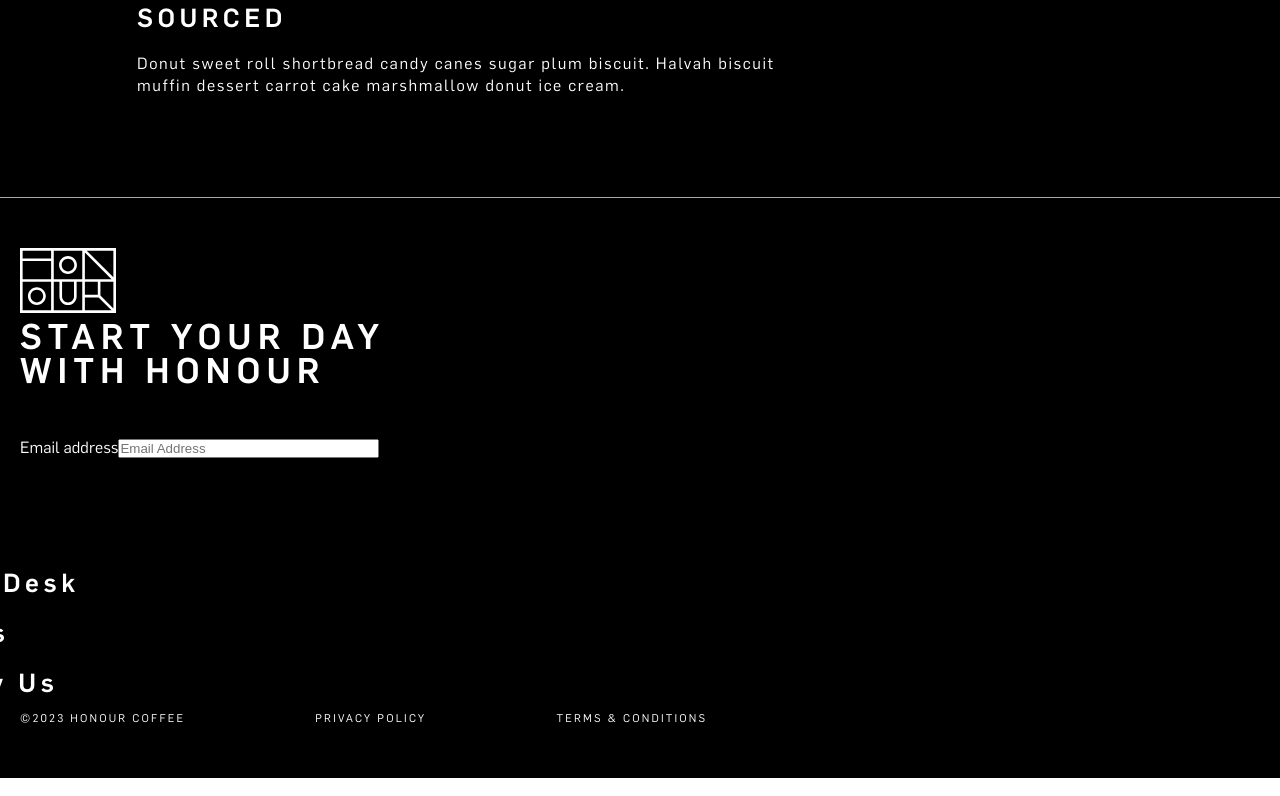
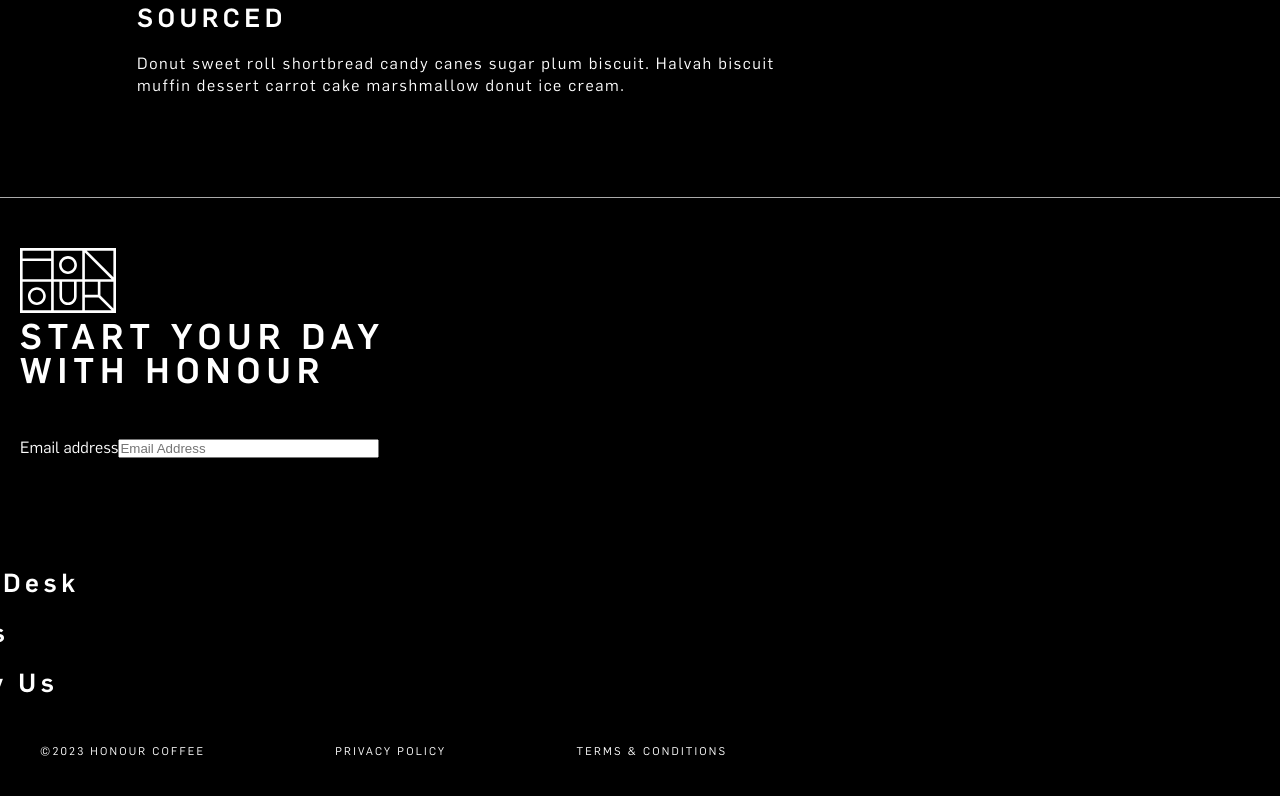
Before and after one commit to AangBel/OnePageHonour, a React (Create React App) app: page / in a window 1280 px wide. Shown: the part 7805-8601 px from the top of the page. Built offline with nearby package versions, Linux system fonts and the light colour scheme.

Commit message:
working on absolute bottom of the page footer content, still need to fix spacing for the legalese

```diff
--- a/src/components/Footer/Footer.css
+++ b/src/components/Footer/Footer.css
@@ -38,6 +38,51 @@
   letter-spacing: 4.4px;
 }
 
+
+.footerEmailInput {
+  color: var(--White, #fff);
+
+  background-color: black;
+  padding-bottom: 100px;
+  padding-left: 100px;
+}
+
+.bottomLineFooterContent{
+  display: flex;
+  justify-content: space-between;
+  align-items: center;
+  background-color: black;
+  color: white;
+  padding: 20px;
+}
+
+
+.legaleseFooter {
+  color: var(--White, #fff);
+
+  background-color: black;
+  font-family: "flama book";
+
+  display: flex;
+  position: relative;
+
+
+  font-size: 11px;
+  font-style: normal;
+  font-weight: 550;
+  line-height: 22px; /* 200% */
+  letter-spacing: 2.2px;
+
+  /* padding: 5px 30px 5px 30px; */
+
+}
+
+.legaleseFooter p{
+  padding-left:100px;
+  padding-right:30px;
+}
+
+
 .socialLinks {
 
   display: flex;
@@ -61,36 +106,5 @@ justify-content: flex-end;
 .socialLinks svg {
   padding:24px;
 
-}
-
-.footerEmailInput {
-  color: var(--White, #fff);
-
-  background-color: black;
-  padding-bottom: 100px;
-  padding-left: 100px;
-}
-
-.legaleseFooter {
-  color: var(--White, #fff);
-
-  background-color: black;
-  font-family: "flama book";
-
-  display: flex;
-  position: relative;
-
-  font-size: 11px;
-  font-style: normal;
-  font-weight: 550;
-  line-height: 22px; /* 200% */
-  letter-spacing: 2.2px;
-
-  /* padding: 5px 30px 5px 30px; */
 
 }
-
-.legaleseFooter p{
-  padding-left:100px;
-  padding-right:30px;
-}
--- a/src/components/Footer/Footer.jsx
+++ b/src/components/Footer/Footer.jsx
@@ -43,6 +43,8 @@ function Footer() {
         <h3>Carry Us</h3>
       </div>
 
+<div className="bottomLineFooterContent">
+
       <div className="legaleseFooter">
         <p>©2023 HONOUR COFFEE</p>
         <p>PRIVACY POLICY</p>
@@ -54,6 +56,8 @@ function Footer() {
         <FontAwesomeIcon icon={faTwitter} />
         <FontAwesomeIcon icon={faYoutube} />
       </div>
+
+</div>
     </>
   );
 }
```
